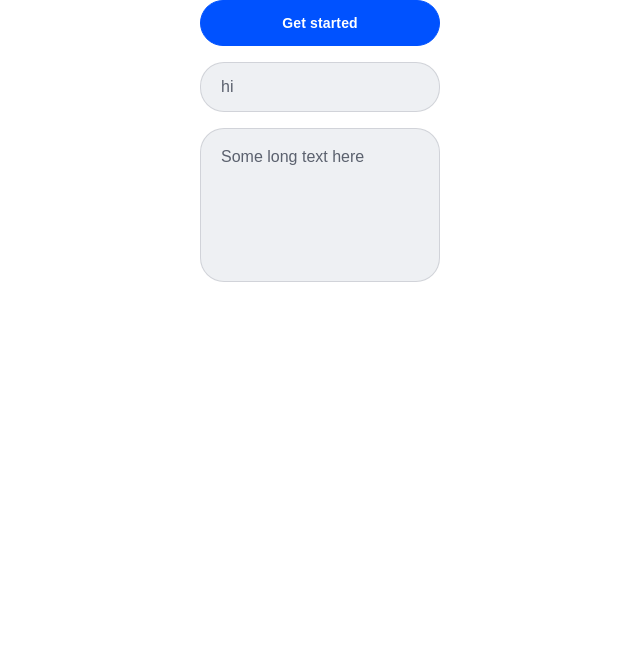
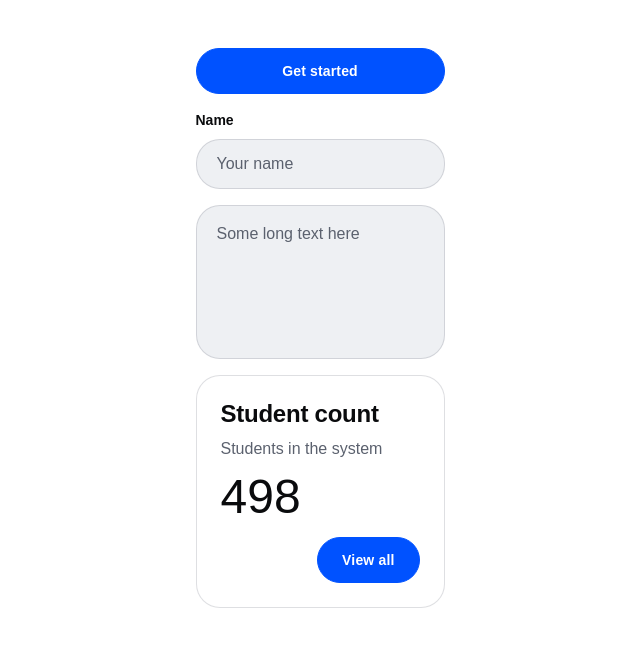
Before and after one commit to Yschan-2378/COMP1044_CW_G01, a Next.js app in the folder frontend/: page / in a window 1280 px wide. Shown: the top 646 px of the page, without its empty margins (320-960 px from the left). Built offline with nearby package versions, Linux system fonts and the light colour scheme.

Commit message:
label and card

```diff
--- a/frontend/app/page.js
+++ b/frontend/app/page.js
@@ -1,13 +1,38 @@
 import Button from "@/components/button";
 import Input from "@/components/input";
 import Textarea from "@/components/textarea";
+import {
+    Card,
+    CardHeader,
+    CardTitle,
+    CardDescription,
+    CardContent,
+} from "@/components/card";
+import Label from "@/components/label";
 
 export default function Home() {
     return (
-        <div className="flex flex-col gap-4 max-w-60 mx-auto">
+        <div className="flex flex-col gap-4 max-w-96 mt-12 mx-auto">
             <Button>Get started</Button>
-            <Input placeholder="hi" />
+            <div className="space-y-2">
+                <Label htmlFor="name">Name</Label>
+                <Input id="name" placeholder="Your name" />
+            </div>
             <Textarea placeholder="Some long text here" />
+
+            <Card className="max-w-xl">
+                <CardHeader>
+                    <CardTitle>Student count</CardTitle>
+                    <CardDescription>Students in the system</CardDescription>
+                </CardHeader>
+
+                <CardContent className="flex gap-4 flex-col">
+                    <div className="text-5xl ">498</div>
+                    <div className="w-full flex justify-end">
+                        <Button>View all</Button>
+                    </div>
+                </CardContent>
+            </Card>
         </div>
     );
 }
--- /dev/null
+++ b/frontend/components/card.jsx
@@ -0,0 +1,51 @@
+export function Card({ children, className = "", dark = false, ...props }) {
+    const base = "rounded-[24px] border transition-colors duration-200";
+
+    const styles = dark
+        ? "border-[rgba(255,255,255,0.08)] bg-[#282b31] text-white"
+        : "border-[rgba(91,97,110,0.2)] bg-white text-[#0a0b0d]";
+
+    return (
+        <div className={`${base} ${styles} ${className}`} {...props}>
+            {children}
+        </div>
+    );
+}
+
+export function CardHeader({ children, className = "", ...props }) {
+    return (
+        <div className={`p-6 pb-3 ${className}`} {...props}>
+            {children}
+        </div>
+    );
+}
+
+export function CardTitle({ children, className = "", ...props }) {
+    return (
+        <h3
+            className={`text-[24px] font-semibold leading-[1.2] tracking-[-0.01em] ${className}`}
+            {...props}
+        >
+            {children}
+        </h3>
+    );
+}
+
+export function CardDescription({ children, className = "", ...props }) {
+    return (
+        <p
+            className={`mt-2 text-[16px] leading-normal text-[#5b616e] ${className}`}
+            {...props}
+        >
+            {children}
+        </p>
+    );
+}
+
+export function CardContent({ children, className = "", ...props }) {
+    return (
+        <div className={`px-6 pb-6 ${className}`} {...props}>
+            {children}
+        </div>
+    );
+}
--- /dev/null
+++ b/frontend/components/label.jsx
@@ -0,0 +1,11 @@
+function Label({ children, className = "", ...props }) {
+    const base = "block text-[14px] font-semibold leading-[1.5] text-[#0a0b0d]";
+
+    return (
+        <label className={`${base} ${className}`} {...props}>
+            {children}
+        </label>
+    );
+}
+
+export default Label;
```
